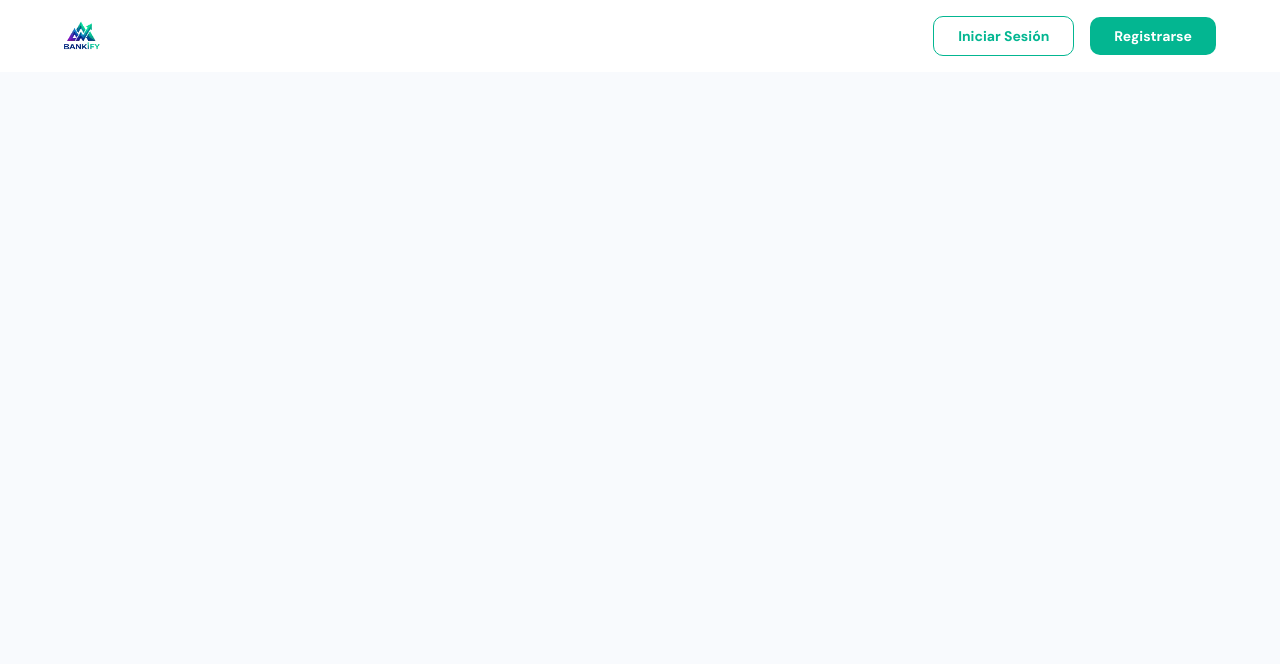
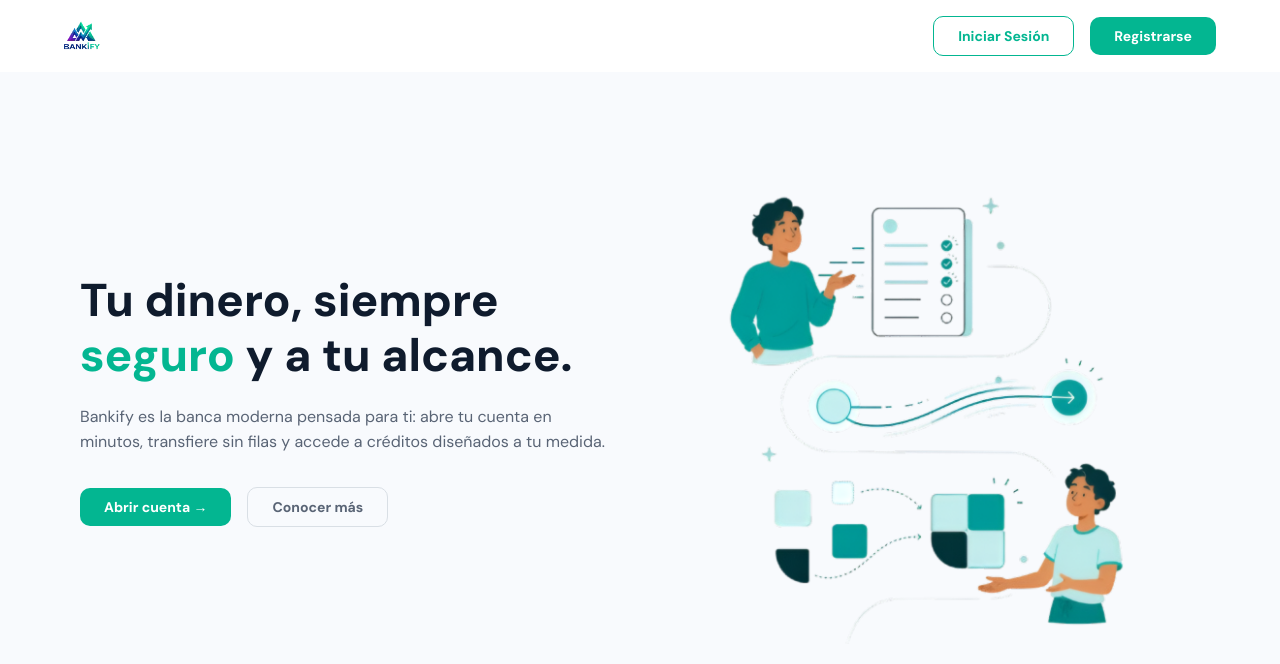
Before and after one commit to ByteProgramming1/bankify-front, a React (Vite) app: page / in a window 1280 px wide. Shown: the top 664 px of the page. Built offline with nearby package versions, Linux system fonts and the light colour scheme.

Commit message:
code: se añadio el hero del landing page

```diff
--- a/src/components/common/CustomButton.jsx
+++ b/src/components/common/CustomButton.jsx
@@ -1,8 +1,14 @@
 import React from 'react';
-import "../common/NavBar.css"
+import '../common/NavBar.css';
 
 export const CustomButton = ({ children, variant = 'solid', onClick, ...props }) => {
-    const buttonClass = variant === 'solid' ? 'bankify-btn-solid' : 'bankify-btn-outline';
+    const variantClasses = {
+        solid: 'bankify-btn-solid',
+        outline: 'bankify-btn-outline',
+        'neutral-outline': 'bankify-btn-neutral-outline'
+    };
+
+    const buttonClass = variantClasses[variant] || 'bankify-btn-solid';
 
     return (
         <button
--- /dev/null
+++ b/src/components/landing/Hero.css
@@ -0,0 +1,100 @@
+.hero-section {
+    width: 100%;
+    min-height: calc(100vh - 72px);
+    padding-top: 72px;
+    background-color: var(--white-main);
+    display: flex;
+    align-items: center;
+    justify-content: center;
+    box-sizing: border-box;
+}
+
+.hero-container {
+    width: 100%;
+    max-width: 1200px;
+    margin: 0 auto;
+    padding: 0 40px;
+    display: flex;
+    flex-direction: row;
+    align-items: center;
+    justify-content: space-between;
+    gap: 60px;
+    box-sizing: border-box;
+}
+
+/* Columna Izquierda: Bloque de textos y botones */
+.hero-content {
+    flex: 1;
+    display: flex;
+    flex-direction: column;
+    justify-content: center;
+    text-align: left;
+}
+
+.hero-content h1 {
+    font-size: 46px;
+    font-weight: 800;
+    color: var(--text-main);
+    line-height: 1.2;
+    margin: 0 0 20px 0;
+}
+
+.text-highlight {
+    color: var(--green-main);
+}
+
+.hero-content p {
+    font-size: 16px;
+    color: var(--text-secondary);
+    line-height: 1.6;
+    margin: 0 0 32px 0;
+}
+
+/* Contenedor horizontal para los dos botones */
+.hero-buttons {
+    display: flex;
+    flex-direction: row;
+    align-items: center;
+    gap: 16px;
+    margin: 0;
+}
+
+/* Variante específica para el segundo botón del Hero (borde gris sutil) */
+.bankify-btn-neutral-outline {
+    background-color: transparent;
+    color: var(--text-secondary);
+    border: 1px solid var(--gray-border);
+}
+
+.bankify-btn-neutral-outline:hover {
+    background-color: rgba(15, 27, 45, 0.02);
+}
+
+/* Columna Derecha: Contenedor de la Ilustración */
+.hero-image-container {
+    flex: 1;
+    display: flex;
+    justify-content: center;
+    align-items: center;
+}
+
+.hero-image {
+    width: 100%;
+    max-width: 480px;
+    height: auto;
+    object-fit: contain;
+}
+
+/* Control Responsivo */
+@media (max-width: 900px) {
+    .hero-container {
+        flex-direction: column-reverse;
+        gap: 32px;
+        padding-top: 40px;
+    }
+
+    .hero-content {
+        align-items: center;
+        text-align: center;
+    }
+}
--- /dev/null
+++ b/src/components/landing/Hero.jsx
@@ -0,0 +1,41 @@
+import React from 'react';
+import { useNavigate } from 'react-router-dom';
+import CustomButton from '../common/CustomButton';
+import heroImg from '../../assets/img/hero.png';
+import './Hero.css';
+
+export const Hero = () => {
+    const navigate = useNavigate();
+
+    return (
+        <section className="hero-section">
+            <div className="hero-container">
+
+                <div className="hero-content">
+                    <h1>
+                        Tu dinero, siempre <span className="text-highlight">seguro</span> y a tu alcance.
+                    </h1>
+                    <p>
+                        Bankify es la banca moderna pensada para ti: abre tu cuenta en minutos,
+                        transfiere sin filas y accede a créditos diseñados a tu medida.
+                    </p>
+                    <div className="hero-buttons">
+                        <CustomButton variant="solid" onClick={() => navigate('/auth/register')}>
+                            Abrir cuenta &rarr;
+                        </CustomButton>
+                        <CustomButton variant="neutral-outline" onClick={() => console.log('Saber más')}>
+                            Conocer más
+                        </CustomButton>
+                    </div>
+                </div>
+
+                <div className="hero-image-container">
+                    <img src={heroImg} alt="Ilustración Bankify" className="hero-image" />
+                </div>
+
+            </div>
+        </section>
+    );
+};
+
+export default Hero;
--- a/src/views/HomeView.tsx
+++ b/src/views/HomeView.tsx
@@ -1,11 +1,12 @@
 import NavBar from "../components/common/NavBar"
+import Hero from "../components/landing/Hero"
 
 const HomeView = () => {
     return (
         <div>
             <NavBar></NavBar>
 
-            <h1>Home View (landing page)</h1>
+            <Hero></Hero>
         </div>
     )
 }
```
Also changed, not shown: src/assets/img/hero.png (added).
